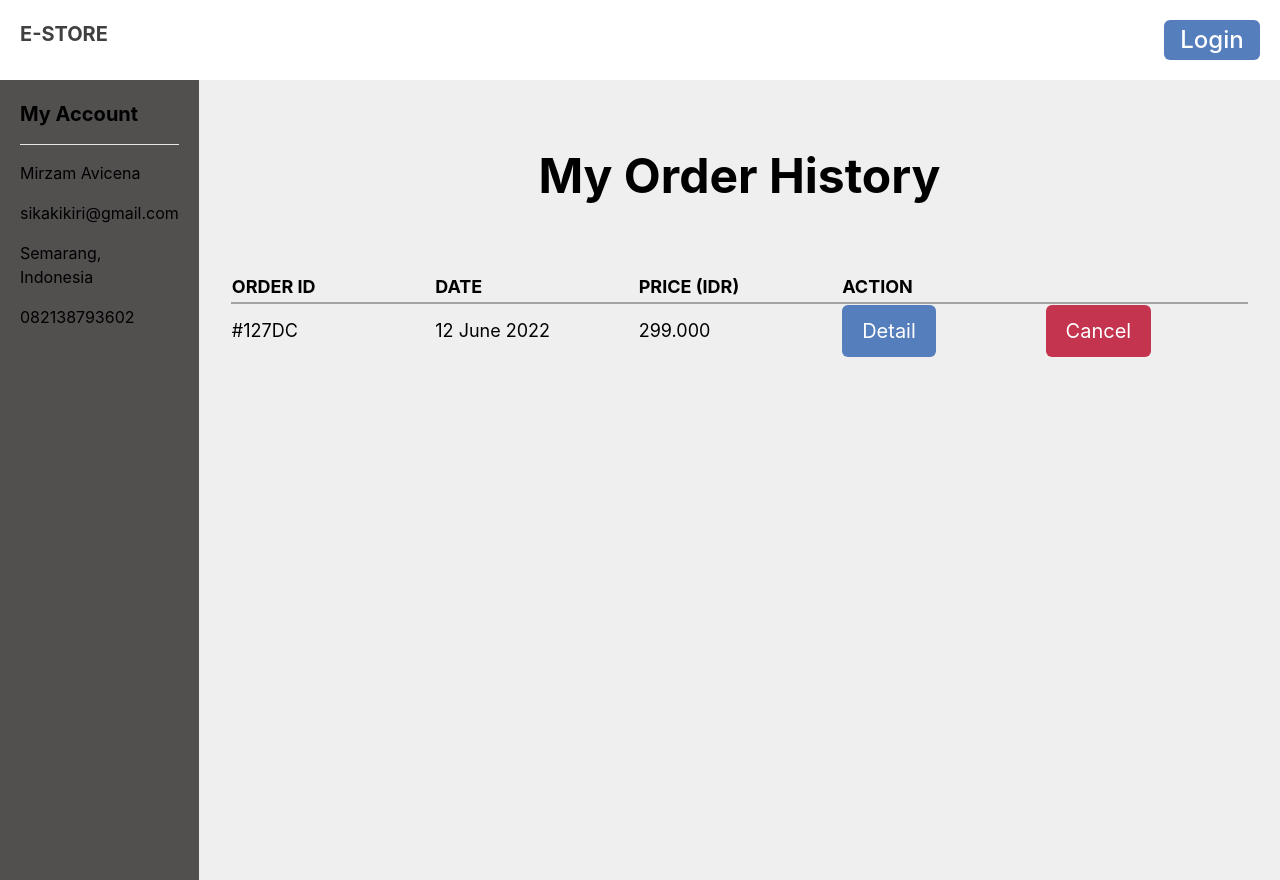
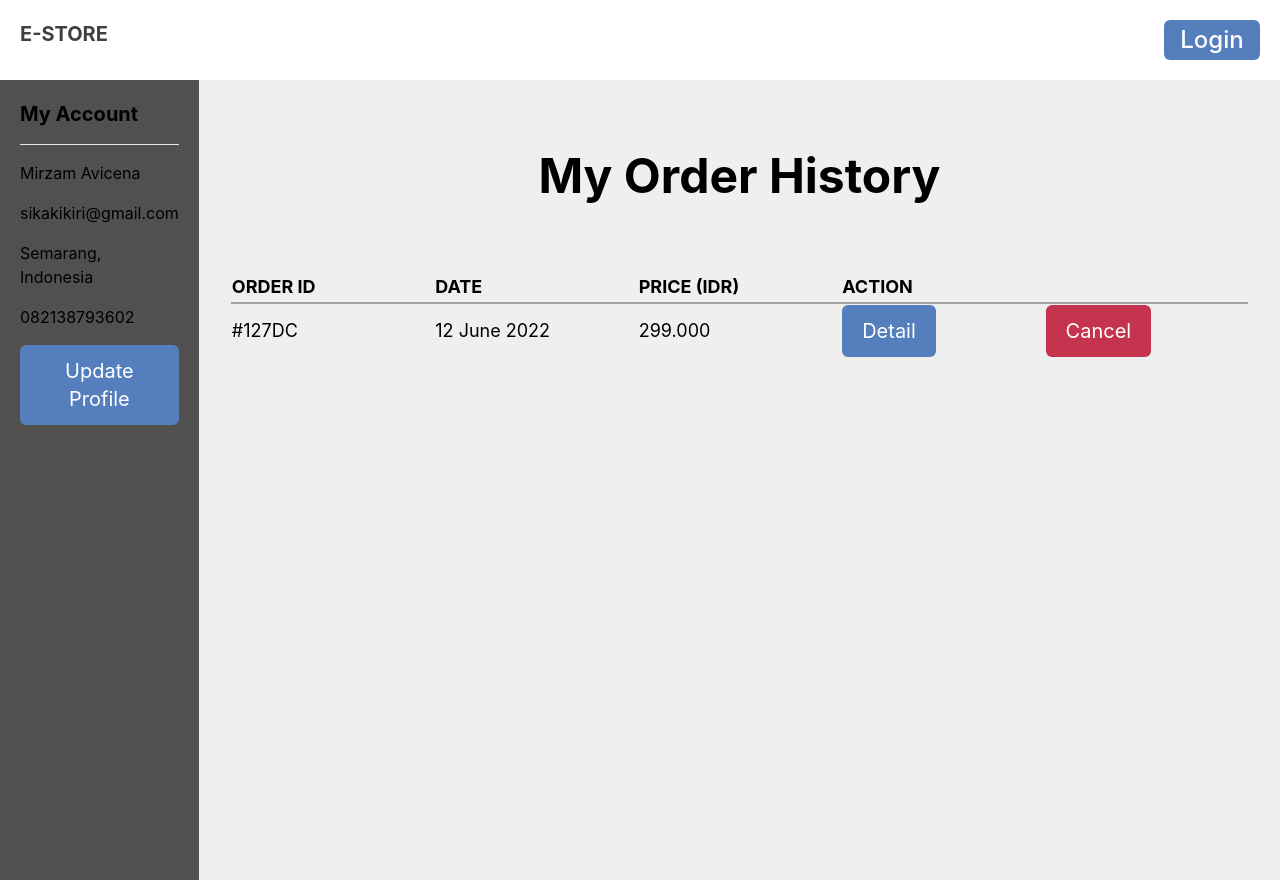
Before and after one commit to faisolrr/group2-estore-project, a Next.js app: page /user/my_account in a window 1280 px wide. Built offline with nearby package versions, Linux system fonts and the light colour scheme.

Commit message:
added link

```diff
--- a/pages/user/my_account.jsx
+++ b/pages/user/my_account.jsx
@@ -14,6 +14,11 @@ function my_account() {
 					<p>sikakikiri@gmail.com</p>
 					<p>Semarang, Indonesia</p>
 					<p>082138793602</p>
+					<Link href="./edit_account">
+						<button className="px-4 py-2 w-auto bg-[#557EBC] text-white rounded-md md:text-lg lg:text-xl lg:py-3 lg:px-5">
+							Update Profile
+						</button>
+					</Link>
 				</div>
 				<div className="flex flex-col">
 					<h1 className="text-black text-center font-bold my-6 p-0 md:p-12 lg:p-12 text-2xl md:text-4xl lg:text-5xl">
```
